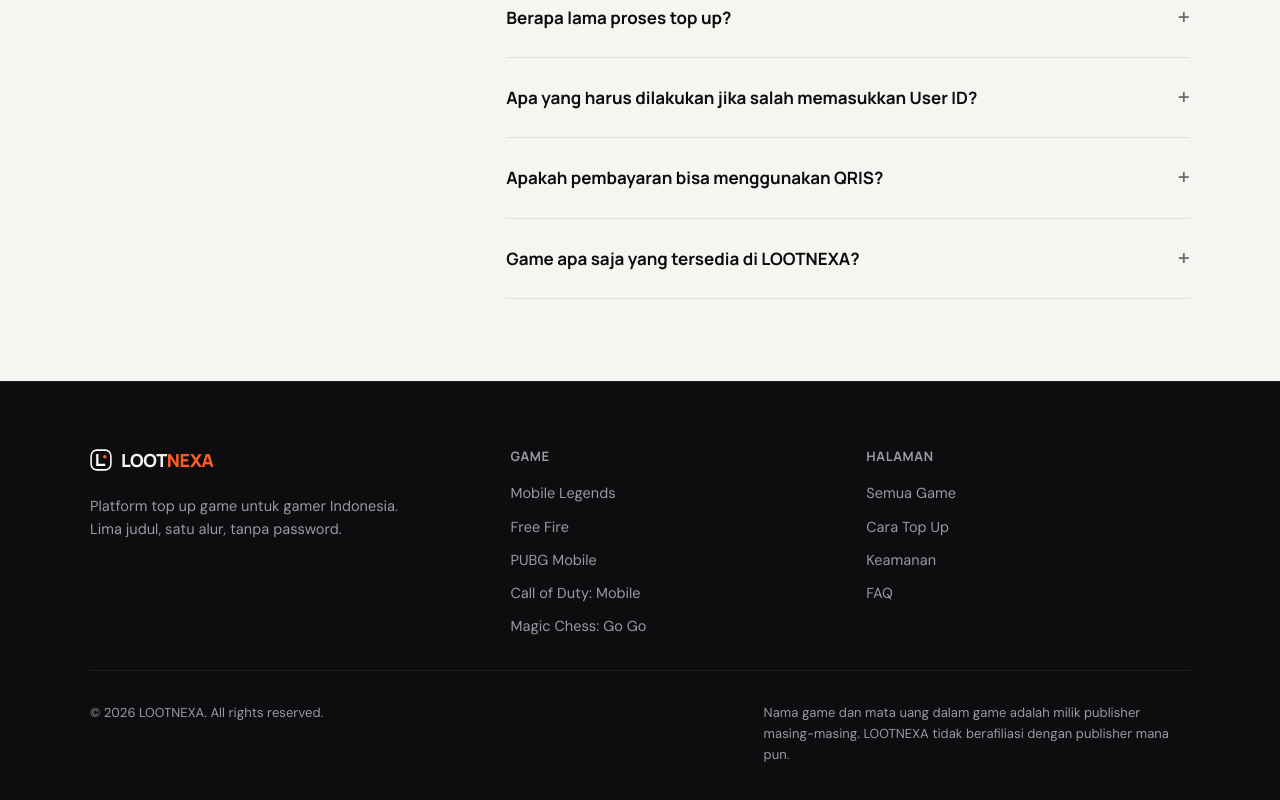
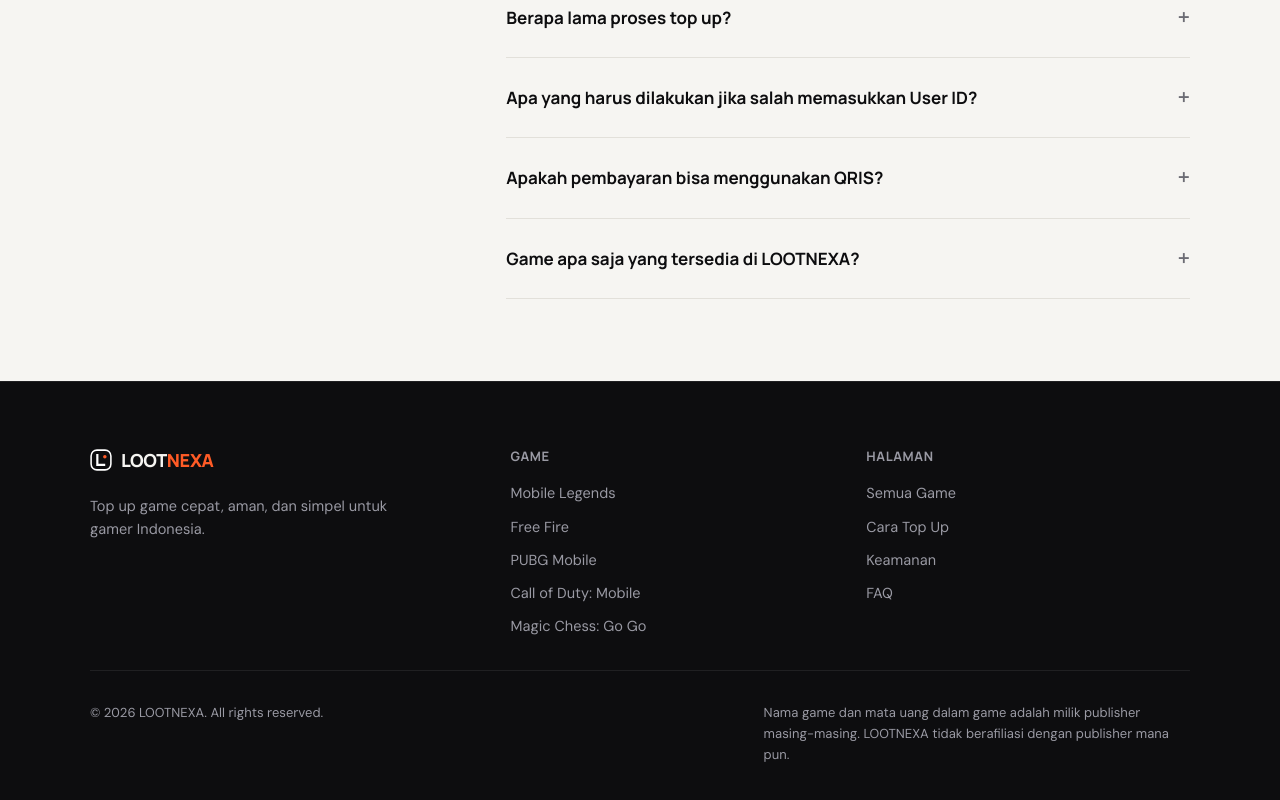
Before and after one commit to ersetdigital-sudo/-lootnexa, a Next.js app: page / in a window 1280 px wide. Shown: the part 3834-4634 px from the top of the page. Built offline with nearby package versions, Linux system fonts and the light colour scheme.

Commit message:
fix: update footer description text

```diff
--- a/app/page.tsx
+++ b/app/page.tsx
@@ -253,7 +253,7 @@
                 </svg>
                 <span>LOOT<span className="accent">NEXA</span></span>
               </Link>
-              <p className="text-[14.5px] mt-4 max-w-[34ch]" style={{ color: "#9a9aa4" }}>Platform top up game untuk gamer Indonesia. Lima judul, satu alur, tanpa password.</p>
+              <p className="text-[14.5px] mt-4 max-w-[34ch]" style={{ color: "#9a9aa4" }}>Top up game cepat, aman, dan simpel untuk gamer Indonesia.</p>
             </div>
             <div>
               <p className="font-display font-bold text-[13px] uppercase tracking-wider" style={{ color: "#9a9aa4" }}>Game</p>
```
